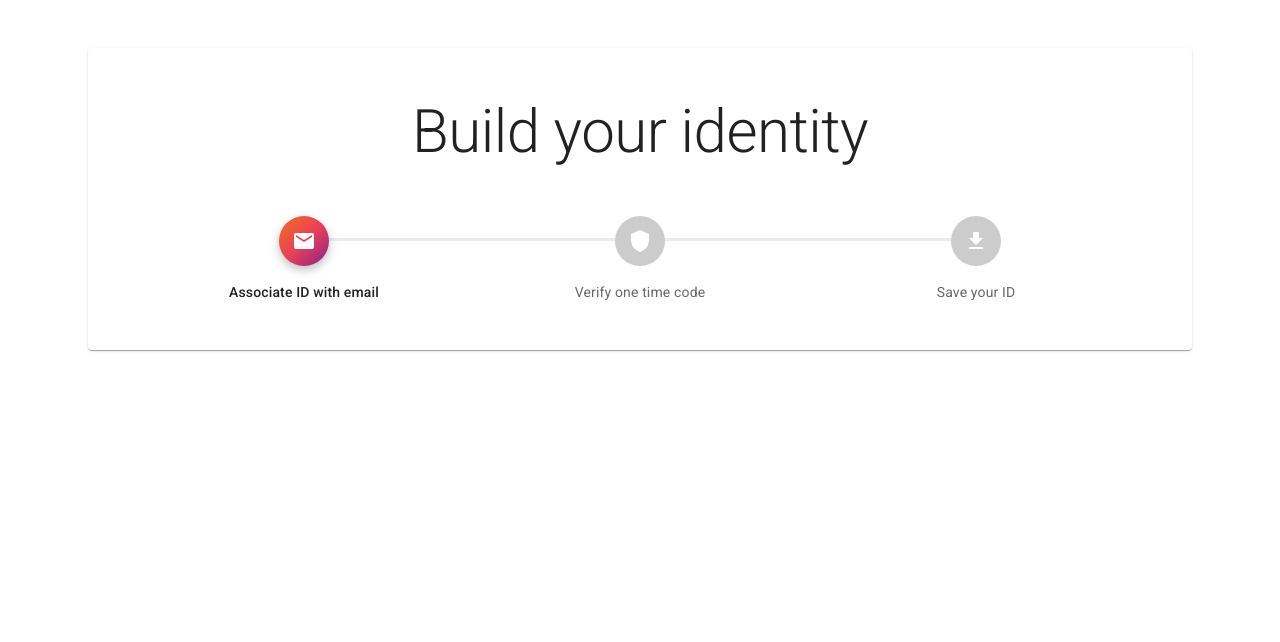
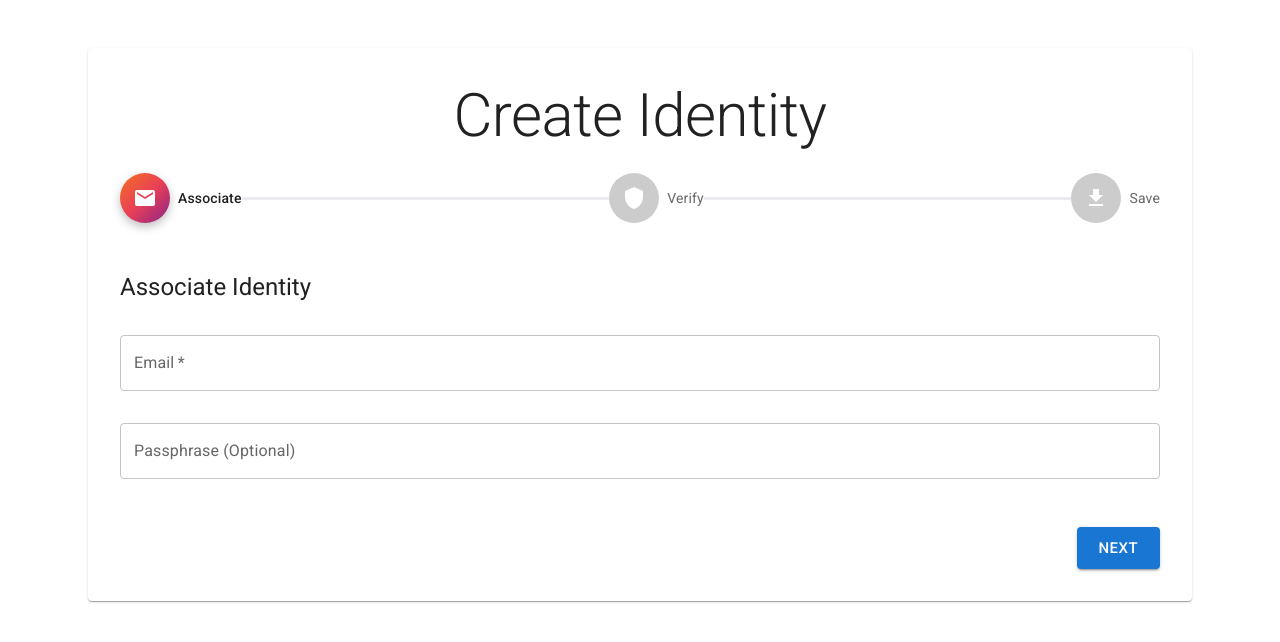
Before and after one commit to Xaxis/ident.world, a React (Create React App) app: page / in a window 1280 px wide. Shown: the top 642 px of the page. Built offline with nearby package versions, Linux system fonts and the light colour scheme.

Commit message:
Added rudimentary stepping between form logic for Identity Builder UI

```diff
--- a/src/Components/App/App.js
+++ b/src/Components/App/App.js
@@ -33,26 +33,20 @@ function App() {
                 <Paper
                     sx={{
                         marginTop: '48px',
-                        padding: '48px'
+                        padding: '32px'
                     }}>
                     <main>
                         <Typography
-                            component={'h1'}
                             variant={'h2'}
                             align={'center'}
                             color={'textPrimary'}
                             gutterBottom
                         >
-                            Build your identity
+                            Create Identity
                         </Typography>
-                        {/*<Typography component={'p'} variant={'h5'} align={'center'} color={'textSecondary'}>*/}
-                        {/*    Quickly build a unique identifier that securely allows you to manage your associations*/}
-                        {/*    across the web.*/}
-                        {/*</Typography>*/}
                     </main>
                     <BuildIdentityStepper/>
                 </Paper>
-
             </Container>
         </ThemeProvider>
     );
--- a/src/Components/BuildIdentityStepper/BuildIdentityStepper.js
+++ b/src/Components/BuildIdentityStepper/BuildIdentityStepper.js
@@ -1,6 +1,7 @@
 import * as React from 'react';
+import {useState} from 'react';
 import PropTypes from 'prop-types';
-import { styled } from '@mui/material/styles';
+import {styled} from '@mui/material/styles';
 import Box from '@mui/material/Box';
 import Stepper from '@mui/material/Stepper';
 import Step from '@mui/material/Step';
@@ -8,9 +9,14 @@ import StepLabel from '@mui/material/StepLabel';
 import StepOneIcon from '@mui/icons-material/Email';
 import StepTwoIcon from '@mui/icons-material/Shield';
 import StepThreeIcon from '@mui/icons-material/Download';
-import StepConnector, { stepConnectorClasses } from '@mui/material/StepConnector';
+import StepConnector, {stepConnectorClasses} from '@mui/material/StepConnector';
+import FormStepOne from './FormStepOne';
+import FormStepTwo from './FormStepTwo';
+import FormStepThree from './FormStepThree';
+import Stack from "@mui/material/Stack";
+import Button from "@mui/material/Button";
 
-const ColorlibConnector = styled(StepConnector)(({ theme }) => ({
+const ColorlibConnector = styled(StepConnector)(({theme}) => ({
     [`&.${stepConnectorClasses.alternativeLabel}`]: {
         top: 22,
     },
@@ -35,7 +41,7 @@ const ColorlibConnector = styled(StepConnector)(({ theme }) => ({
     },
 }));
 
-const ColorlibStepIconRoot = styled('div')(({ theme, ownerState }) => ({
+const ColorlibStepIconRoot = styled('div')(({theme, ownerState}) => ({
     backgroundColor: theme.palette.mode === 'dark' ? theme.palette.grey[700] : '#ccc',
     zIndex: 1,
     color: '#fff',
@@ -57,16 +63,16 @@ const ColorlibStepIconRoot = styled('div')(({ theme, ownerState }) => ({
 }));
 
 function ColorlibStepIcon(props) {
-    const { active, completed, className } = props;
+    const {active, completed, className} = props;
 
     const icons = {
-        1: <StepOneIcon />,
-        2: <StepTwoIcon />,
-        3: <StepThreeIcon />,
+        1: <StepOneIcon/>,
+        2: <StepTwoIcon/>,
+        3: <StepThreeIcon/>,
     };
 
     return (
-        <ColorlibStepIconRoot ownerState={{ completed, active }} className={className}>
+        <ColorlibStepIconRoot ownerState={{completed, active}} className={className}>
             {icons[String(props.icon)]}
         </ColorlibStepIconRoot>
     );
@@ -90,22 +96,85 @@ ColorlibStepIcon.propTypes = {
     icon: PropTypes.node,
 };
 
-const steps = ['Associate ID with email', 'Verify one time code', 'Save your ID'];
+const steps = ['Associate', 'Verify', 'Save'];
+
+function getStepContent(step) {
+    switch (step) {
+        case 0:
+            return <FormStepOne/>;
+        case 1:
+            return <FormStepTwo/>;
+        case 2:
+            return <FormStepThree/>;
+        default:
+            throw new Error('Unknown step');
+    }
+}
 
 function BuildIdentityStepper() {
+    const [activeStep, setActiveStep] = useState(0);
+
     return (
-      <Box
-        sx={{
+        <Stack spacing={3}>
+            <Box sx={{
                 marginTop: '48px'
             }}>
-          <Stepper alternativeLabel activeStep={0} connector={<ColorlibConnector />}>
+                <Stepper activeStep={activeStep} connector={<ColorlibConnector/>}>
                     {steps.map((label) => (
-                  <Step key={label}>
+                        <Step
+                            sx={{
+                                padding: '0px',
+                            }}
+                            key={label}
+                        >
                             <StepLabel StepIconComponent={ColorlibStepIcon}>{label}</StepLabel>
                         </Step>
                     ))}
                 </Stepper>
             </Box>
+            <Box sx={{
+                marginTop: '48px'
+            }}>
+                {getStepContent(activeStep)}
+            </Box>
+            <Box
+                display="flex"
+                justifyContent="flex-end"
+                alignItems="flex-end"
+            >
+                <Stack spacing={1} direction={'row'}>
+                    <Button
+                        variant="text"
+                        color="primary"
+                        size="large"
+                        type="submit"
+                        sx={{
+                            display: () => activeStep > 0 ? 'block' : 'none',
+                        }}
+                        onClick={() => {
+                            if (activeStep > 0) {
+                                setActiveStep(activeStep - 1);
+                            }
+                        }}
+                    >
+                        Back
+                    </Button>
+                    <Button
+                        variant="contained"
+                        color="primary"
+                        size="large"
+                        type="submit"
+                        onClick={() => {
+                            if (activeStep <= steps.length) {
+                                setActiveStep(activeStep + 1);
+                            }
+                        }}
+                    >
+                        Next
+                    </Button>
+                </Stack>
+            </Box>
+        </Stack>
     );
 }
 
--- /dev/null
+++ b/src/Components/BuildIdentityStepper/FormStepOne.js
@@ -0,0 +1,34 @@
+import * as React from 'react';
+import Stack from '@mui/material/Stack';
+import Typography from '@mui/material/Typography';
+import Grid from '@mui/material/Grid';
+import TextField from '@mui/material/TextField';
+
+function FormStepOne() {
+    return (
+        <Stack spacing={2}>
+            <Typography variant={'h5'} gutterBottom>
+                Associate Identity
+            </Typography>
+            <Grid item xs={12}>
+                <TextField
+                    required
+                    id="build-identity-email"
+                    label="Email"
+                    name="email"
+                    fullWidth
+                />
+            </Grid>
+            <Grid item xs={12}>
+                <TextField
+                    id="build-identity-passphrase"
+                    label="Passphrase (Optional)"
+                    name="passphrase"
+                    fullWidth
+                />
+            </Grid>
+        </Stack>
+    );
+}
+
+export default FormStepOne;
--- /dev/null
+++ b/src/Components/BuildIdentityStepper/FormStepThree.js
@@ -0,0 +1,14 @@
+import * as React from 'react';
+import Typography from '@mui/material/Typography';
+
+function FormStepThree() {
+    return (
+        <>
+            <Typography variant={'h5'}>
+                Save Identity
+            </Typography>
+        </>
+    );
+}
+
+export default FormStepThree;
--- /dev/null
+++ b/src/Components/BuildIdentityStepper/FormStepTwo.js
@@ -0,0 +1,26 @@
+import * as React from 'react';
+import Typography from '@mui/material/Typography';
+import Stack from '@mui/material/Stack';
+import Grid from "@mui/material/Grid";
+import TextField from "@mui/material/TextField";
+
+function FormStepTwo() {
+    return (
+        <Stack spacing={2}>
+            <Typography variant={'h5'}>
+                Verify Passcode
+            </Typography>
+            <Grid item xs={12}>
+                <TextField
+                    required
+                    id="verify-passcode"
+                    label="One Time Passcode"
+                    name="email"
+                    fullWidth
+                />
+            </Grid>
+        </Stack>
+    );
+}
+
+export default FormStepTwo;
```
Lines whose indentation alone changed are shown as unchanged.
